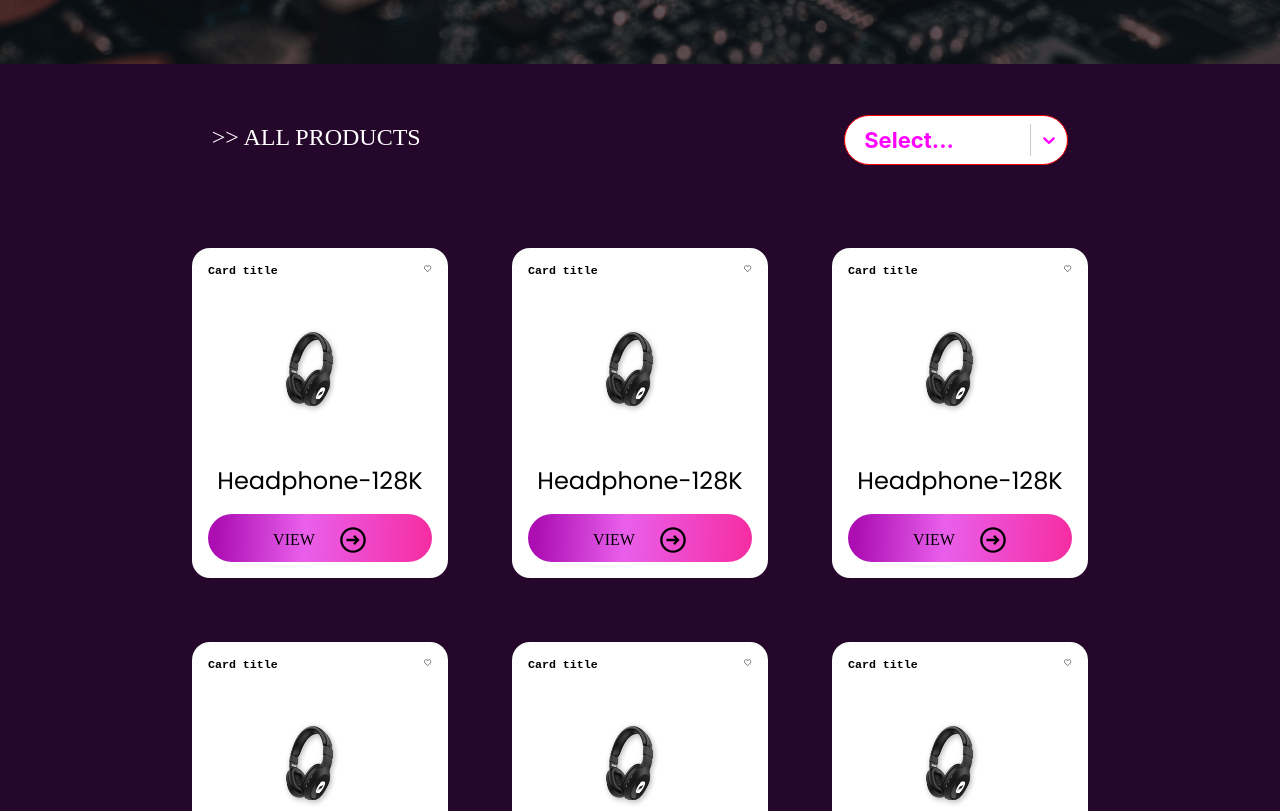
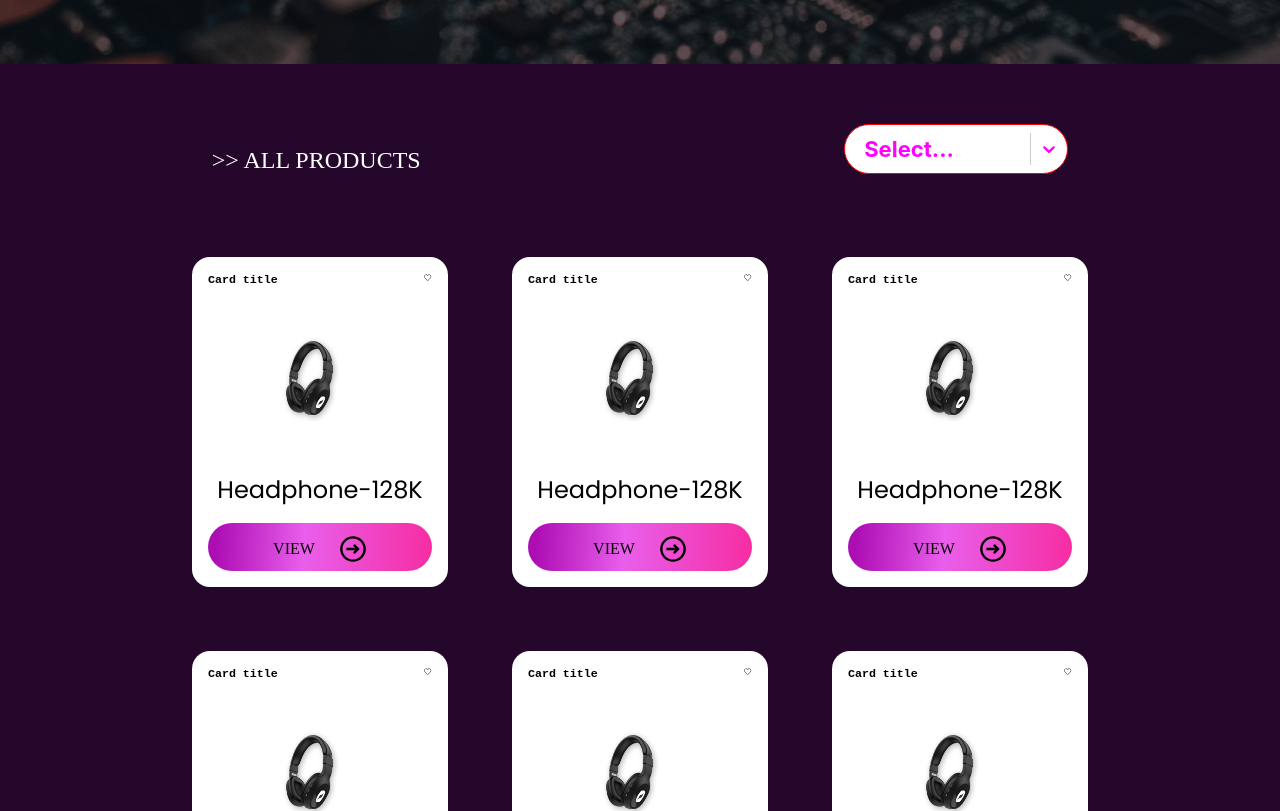
Before and after one commit to mayank30041995/Logo-Electronics, a Next.js app: page /products in a window 1280 px wide. Shown: the part 440-1251 px from the top of the page. Built offline with nearby package versions, Linux system fonts and the light colour scheme; a web font is replaced by a local one.

Commit message:
Link added

```diff
--- a/pages/components/Navbar/index.tsx
+++ b/pages/components/Navbar/index.tsx
@@ -14,7 +14,7 @@ export default function Navbar() {
           priority
         />
         <div className={styles.description}>
-          <a>Home</a> <a>Products</a>
+          <a href="/">Home</a> <a href="/products">Products</a>
         </div>
       </div>
     </nav>
--- a/pages/components/Products/Cards.tsx
+++ b/pages/components/Products/Cards.tsx
@@ -68,6 +68,7 @@ const Cards = () => {
                 Headphone-128K
               </CardText>
               <Button color="primary" className={styles.pinkBtn}>
+                <a href="/productdetails">
                   <div
                     style={{
                       display: 'flex',
@@ -77,7 +78,8 @@ const Cards = () => {
                     }}
                   >
                     VIEW <CgArrowRightO size="28" />
-                </div>
+                  </div>{' '}
+                </a>
               </Button>
             </CardBody>
           </Card>
--- a/pages/components/Select.tsx
+++ b/pages/components/Select.tsx
@@ -12,7 +12,6 @@ const getcss = (state: any) => {
   return {
     borderColor: state.isFocused ? 'grey' : 'red',
     borderRadius: '30px',
-    marginTop: '-9px',
     width: '16em',
     color: 'fuchsia !important',
     cursor: 'pointer',
--- a/pages/products.tsx
+++ b/pages/products.tsx
@@ -30,6 +30,7 @@ export default function Products(): JSX.Element {
             marginTop: '4em',
             display: 'flex',
             justifyContent: 'space-around',
+            alignItems: 'flex-end',
           }}
         >
           <Header text=">> ALL PRODUCTS" color="primary" />
```
Lines whose indentation alone changed are shown as unchanged.
